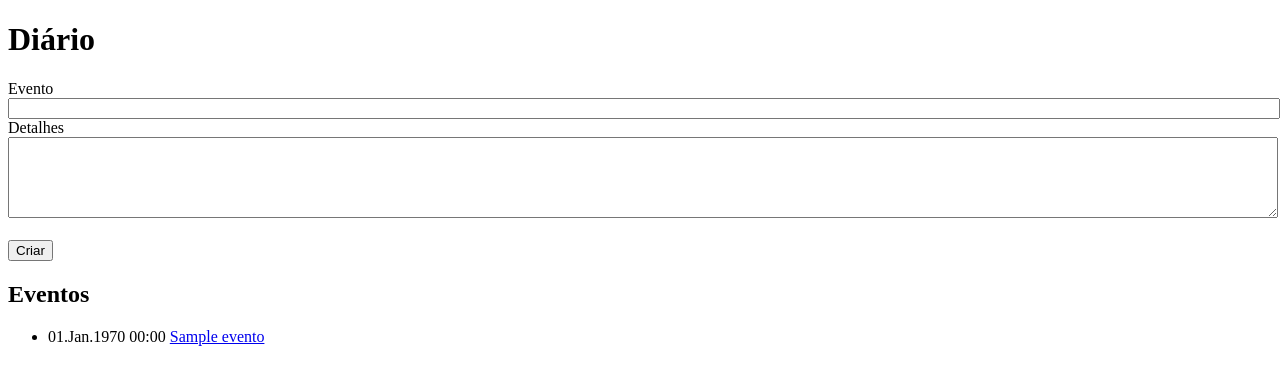
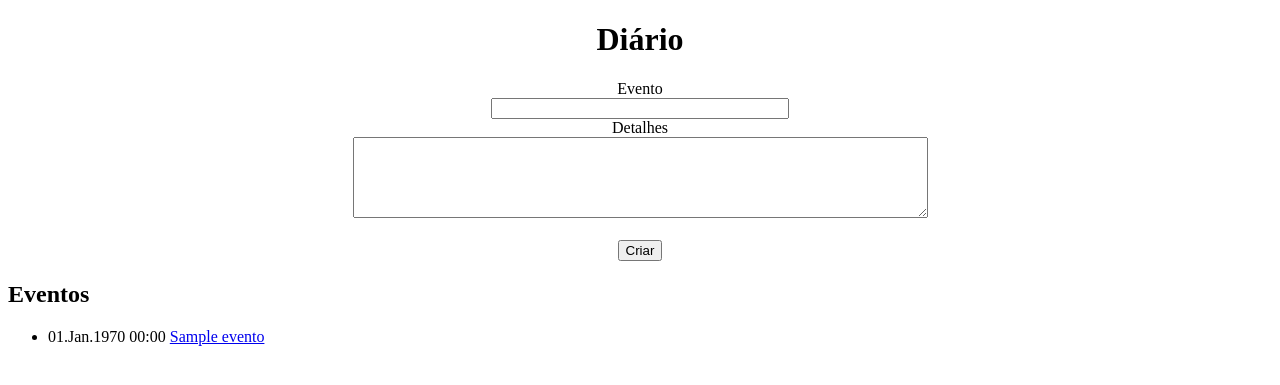
Before and after one commit to arquivomorto/diario, a PHP site: template view/pagina_inicial_view.php in a window 1280 px wide. Shown: the top 385 px of the page. Run offline with PHP 8.4, Linux system fonts and the light colour scheme; the template is opened without the code that fills it: most values are stand-ins (such as "Sample title", 1, 10 or a date in 2020).

Commit message:
diario = lauda

```diff
--- a/cfg.exemplo.php
+++ b/cfg.exemplo.php
@@ -5,6 +5,8 @@
         'database_file' => './db/db.db'
     ],
     'page'=>[
+        'evento'=>'35',
+        'detalhes'=>'350',
         'width'=>'600px'
     ]
 ];
--- a/view/pagina_inicial_view.php
+++ b/view/pagina_inicial_view.php
@@ -5,14 +5,16 @@
 </head>
 <body style="text-align:center;">
     <div style="width:<?php print $cfg['page']['width'];?>;margin:0 auto;text-align:left;max-width:100%;">
+        <center>
         <h1>Diário</h1>
         <form method="post" action="criar_evento.php">
             <label for="evento">Evento</label><br>
-            <input id="evento" type="text" name="evento" style="width:100%;" maxlength="40"><br>
+            <input id="evento" type="text" name="evento" size="35" style="font-family:monospace" maxlength="<?php print $cfg['page']['evento'];?>"><br>
             <label for="detalhes">Detalhes</label><br>
-            <textarea id="detalhes" name="detalhes" style="width:100%;" rows="5" maxlength="400"></textarea><br><br>
+            <textarea id="detalhes" name="detalhes" cols="69" rows="5" maxlength="<?php print $cfg['page']['detalhes'];?>"></textarea><br><br>
             <button type="submit">Criar</button>
         </form>
+        </center>
         <?php
         if($eventos){
             print '<h2>Eventos</h2>';
```
